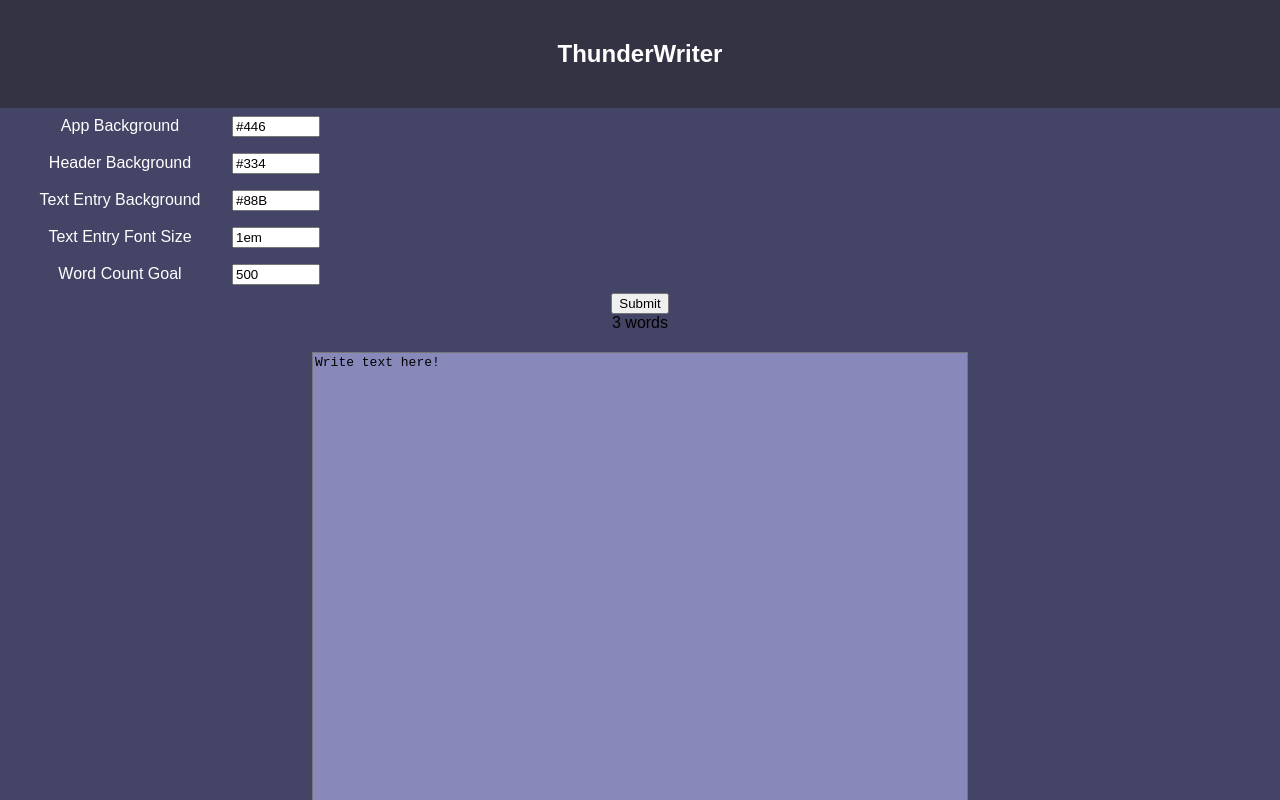
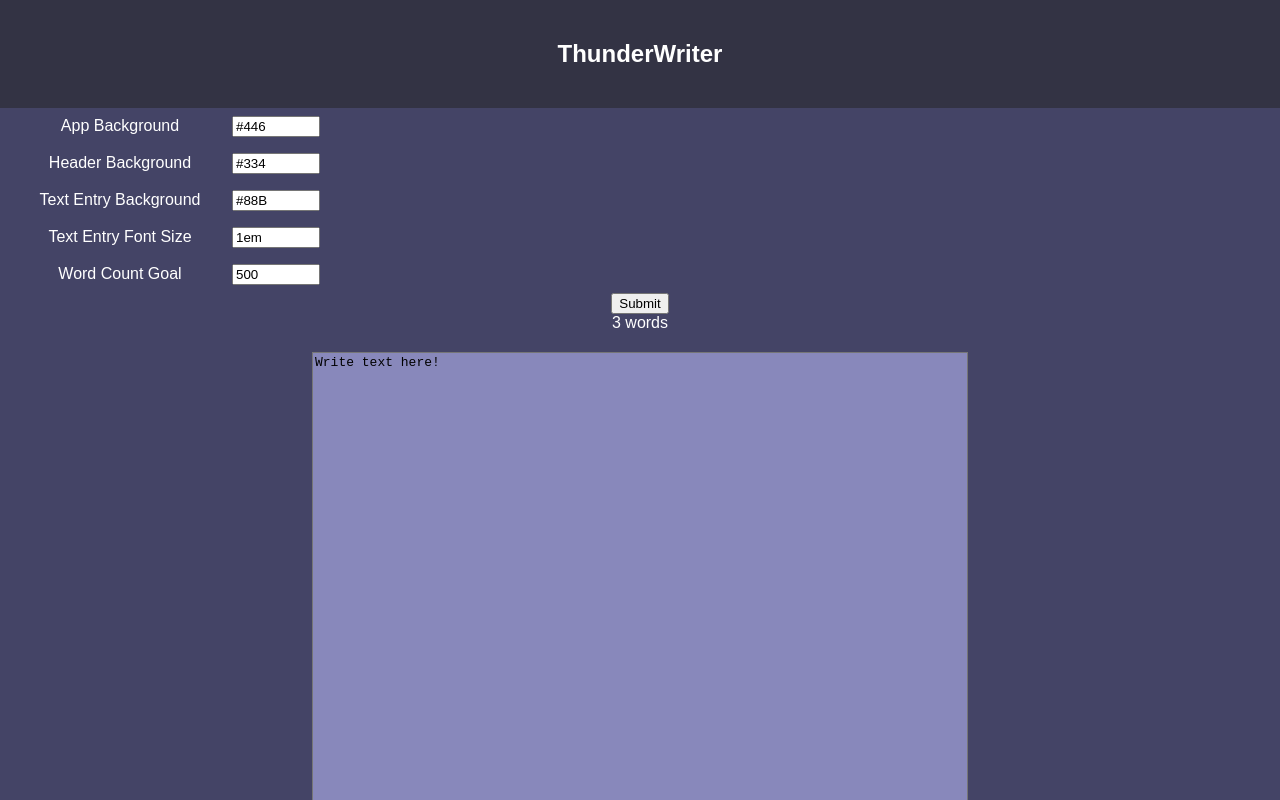
Before and after one commit to dhbradshaw/thunderwriter, a React (Create React App) app: page / in a window 1280 px wide. Shown: the top 800 px of the page. Built offline with nearby package versions, Linux system fonts and the light colour scheme.

Commit message:
Make wordcount more visible

```diff
--- a/src/TextEntry.js
+++ b/src/TextEntry.js
@@ -35,7 +35,7 @@ class TextEntry extends Component {
     return (
       <form onSubmit={this.handleSubmit}>
         <div>
-          <label>
+          <label style={{ color: 'white' }}>
             {this.state.count} words
           </label>
         </div>
```
